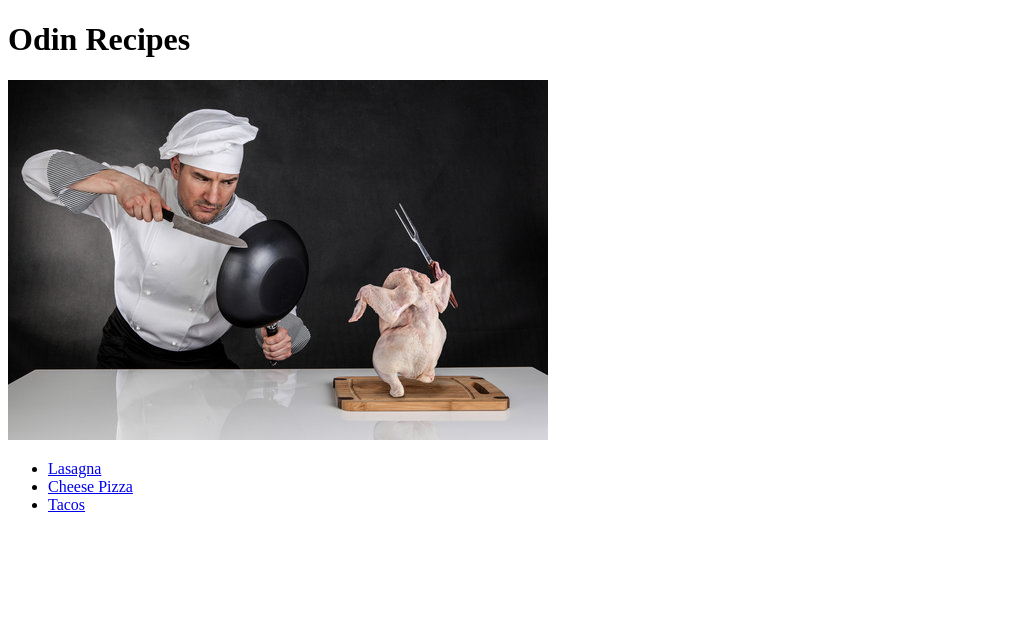
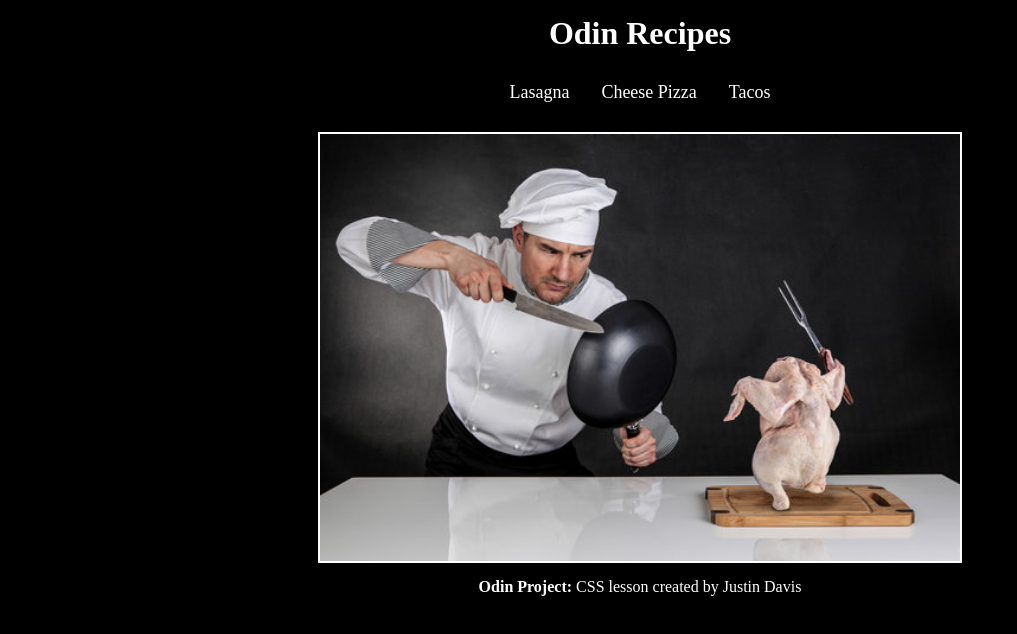
Before and after one commit to justdavis83/odin-recipes, a plain HTML site: page index.html in a window 1280 px wide. Shown: the whole page, without its empty margins (0-1017 px from the left). Drawn offline with Linux system fonts and the light colour scheme.

Commit message:
updated CSS index.html

```diff
--- a/index.html
+++ b/index.html
@@ -6,17 +6,19 @@
         <meta http-equiv="X-UA-Compatible" content="IE=edge">
         <title>Odin Recipes</title>
         <meta name="viewport" content="width=device-width, initial-scale=1">
-        <link rel="stylesheet" href="">
+        <link rel="stylesheet" href="../odin-recipes/styles.css">
     </head>
     <body>
-        <h1>Odin Recipes</h1>
+        <h1 class="header">Odin Recipes</h1>
 
-        <img src="../odin-recipes/images/cheif.png" alt="cheif">
+            <ul class="nav">
+                <li><a href="recipes/lasagna.html">Lasagna</a></li>
+                <li><a href="recipes/cheese-pizza.html">Cheese Pizza</a></li>
+                <li><a href="recipes/tacos.html">Tacos</a></li>
+            </ul>
 
-        <ul>
-            <li><a href="recipes/lasagna.html">Lasagna</a></li>
-            <li><a href="recipes/cheese-pizza.html">Cheese Pizza</a></li>
-            <li><a href="recipes/tacos.html">Tacos</a></li>
-        </ul>
+        <img src="../odin-recipes/images/chef.png" alt="chef" class="image-chef">
+
+        <p class="credit"><strong>Odin Project:</strong> CSS lesson created by Justin Davis</p>
     </body>
 </html>
--- /dev/null
+++ b/styles.css
@@ -0,0 +1,54 @@
+* {
+    background-color: black;
+    margin: 0;
+    padding: 0;
+}
+
+/* navigation style */
+
+.nav {
+    display: flex;
+    justify-content: center;
+    width: auto;
+    list-style-type: none;
+    font-size: 18px;
+    overflow: hidden;
+    margin: 0;
+    background-color: black;
+    padding: 15px;
+}
+
+/* body style */
+
+.header {
+    display: flex;
+    justify-content: center;
+    background-color: black;
+    color: white;
+    margin: 0;
+    padding: 15px;
+}
+
+li a {
+    display: block;
+    padding: 8px;
+    text-align: center;
+    padding: 14px 16px;
+    text-decoration: none;
+    padding-top: 0;
+    color: white;
+}
+
+.image-chef {
+display: block;
+margin-left: auto;
+margin-right: auto;
+width: 50%;
+border: 2px solid white;
+}
+
+p {
+    color: white;
+    text-align: center;
+    margin: 15px;
+}
```
Also changed, not shown: images/chef.png (renamed from images/cheif.png).
